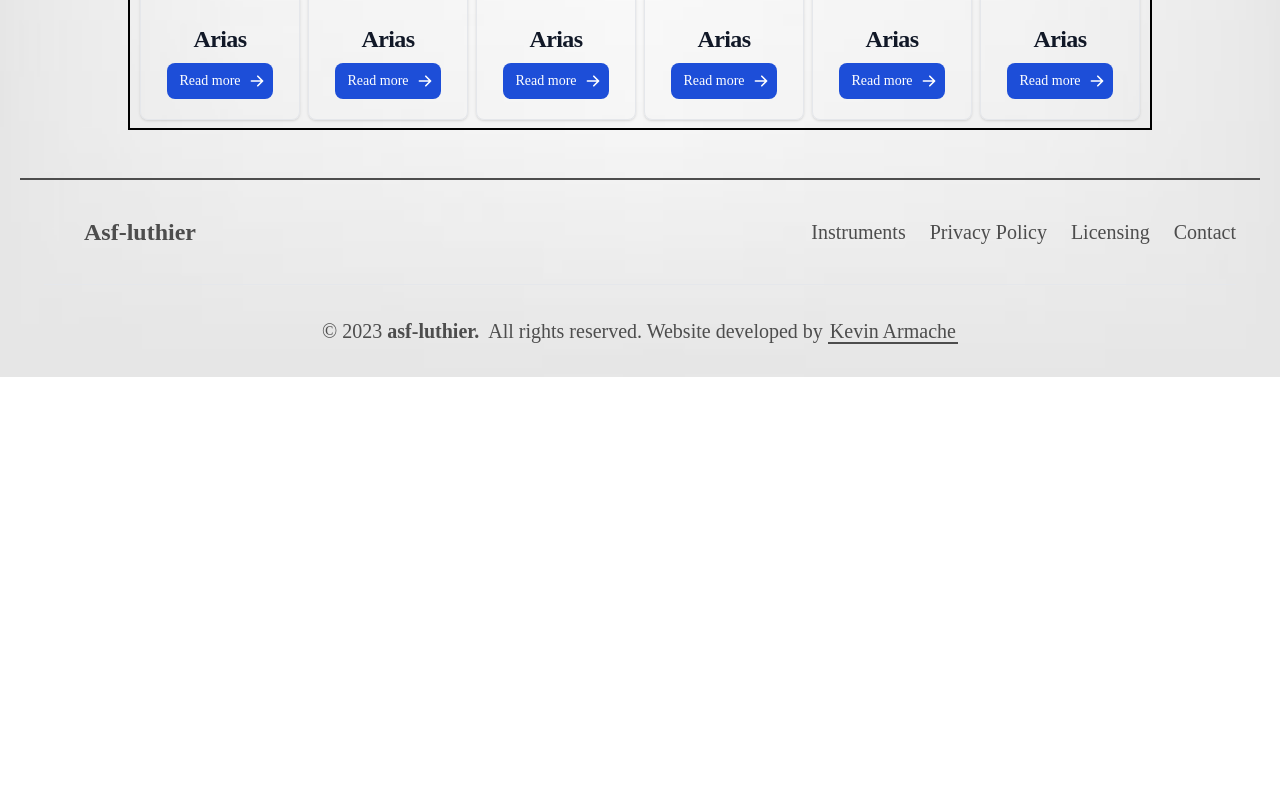
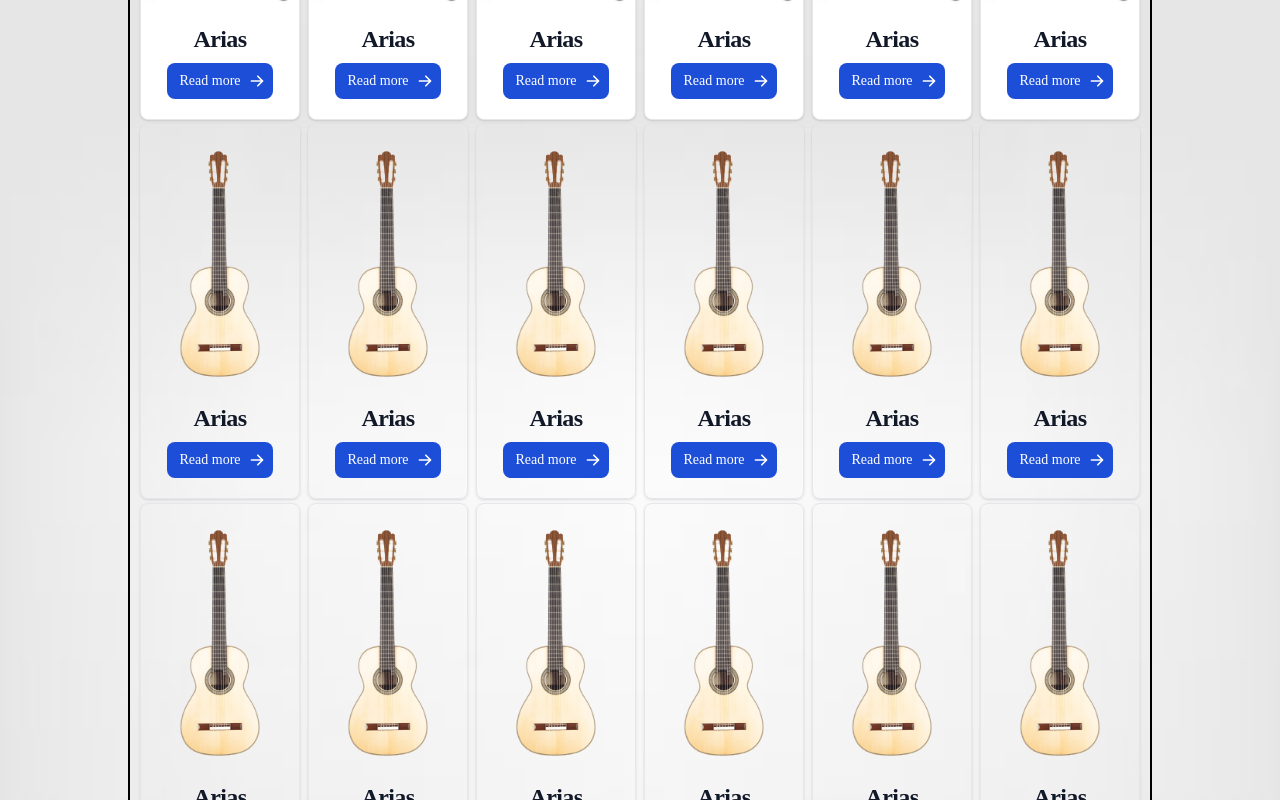
Before and after one commit to Moussier24/asf-luthier, a Next.js app: page /instruments in a window 1280 px wide. Shown: the part 1900-2700 px from the top of the page. Before the commit the page ends 2277 px from the top, so only its background shows below. Built offline with nearby package versions, Linux system fonts and the light colour scheme; some icons are missing.

Commit message:
merge with develop

```diff
--- a/src/components/CardInstrument/CardInstrument.jsx
+++ b/src/components/CardInstrument/CardInstrument.jsx
@@ -7,7 +7,7 @@
 const CardInstrument = () => {
   return (
     <div>
-      <div className="w-40 m-1 bg-white border border-gray-200 rounded-lg shadow ">
+      <div className="w-40 m-1 bg-white border border-gray-200 rounded-lg shadow dark:bg-gray-800 dark:border-gray-700">
         <a href="#">
           <Image
             className="rounded-t-lg w-100% mt-5"
@@ -45,7 +45,45 @@
           </a>
         </div>
       </div>
-      <div className="w-40 m-1 bg-transparent border border-gray-200 rounded-lg shadow">
+      <div className="w-40 m-1 border border-gray-200 rounded-lg shadow dark:bg-gray-800 dark:border-gray-700">
+        <a href="#">
+          <Image
+            className="rounded-t-lg w-100% mt-5"
+            src={CoverGuitar2}
+            alt=""
+            // width={500}
+            // height={500}
+          />
+        </a>
+        <div className="p-5 text-center">
+          <a href="#">
+            <h5 className="mb-2 text-center text-2xl font-bold tracking-tight text-gray-900 dark:text-white">
+              Arias
+            </h5>
+          </a>
+
+          <a
+            href="#"
+            className="inline-flex items-center px-3 py-2 text-sm font-medium text-center text-white bg-blue-700 rounded-lg hover:bg-blue-800 focus:ring-4 focus:outline-none focus:ring-blue-300 dark:bg-blue-600 dark:hover:bg-blue-700 dark:focus:ring-blue-800"
+          >
+            Read more
+            <svg
+              aria-hidden="true"
+              className="w-4 h-4 ml-2 -mr-1"
+              fill="currentColor"
+              viewBox="0 0 20 20"
+              xmlns="http://www.w3.org/2000/svg"
+            >
+              <path
+                fill-rule="evenodd"
+                d="M10.293 3.293a1 1 0 011.414 0l6 6a1 1 0 010 1.414l-6 6a1 1 0 01-1.414-1.414L14.586 11H3a1 1 0 110-2h11.586l-4.293-4.293a1 1 0 010-1.414z"
+                clip-rule="evenodd"
+              ></path>
+            </svg>
+          </a>
+        </div>
+      </div>
+      <div className="w-40 m-1 bg-transparent border border-gray-200 rounded-lg shadow  dark:border-gray-700">
         <a href="#">
           <Image
             className="rounded-t-lg w-100% mt-5"
```
